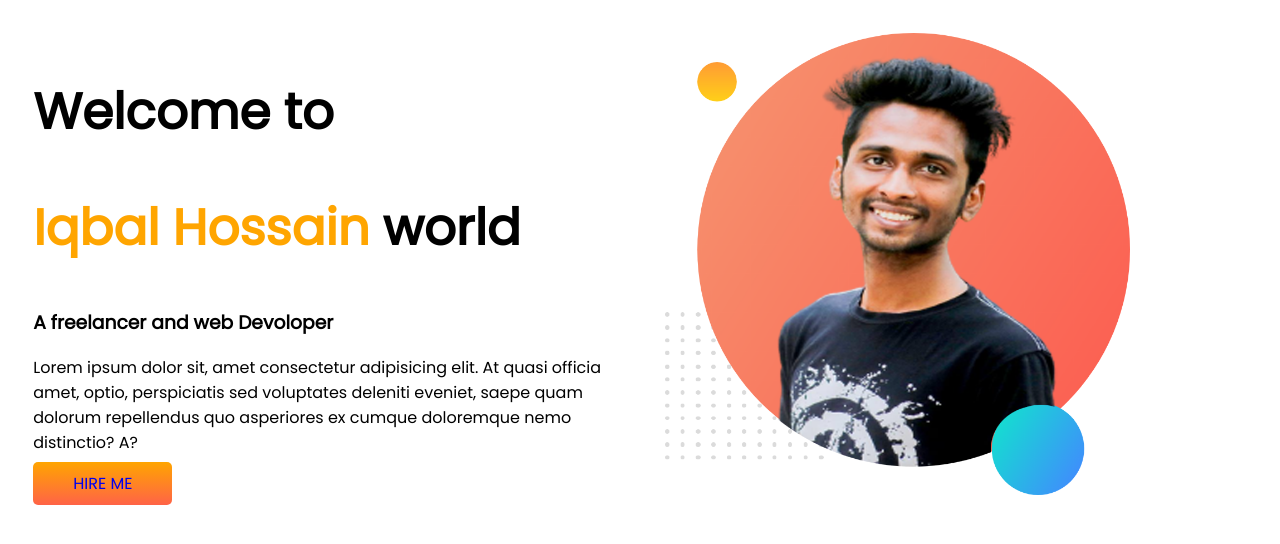
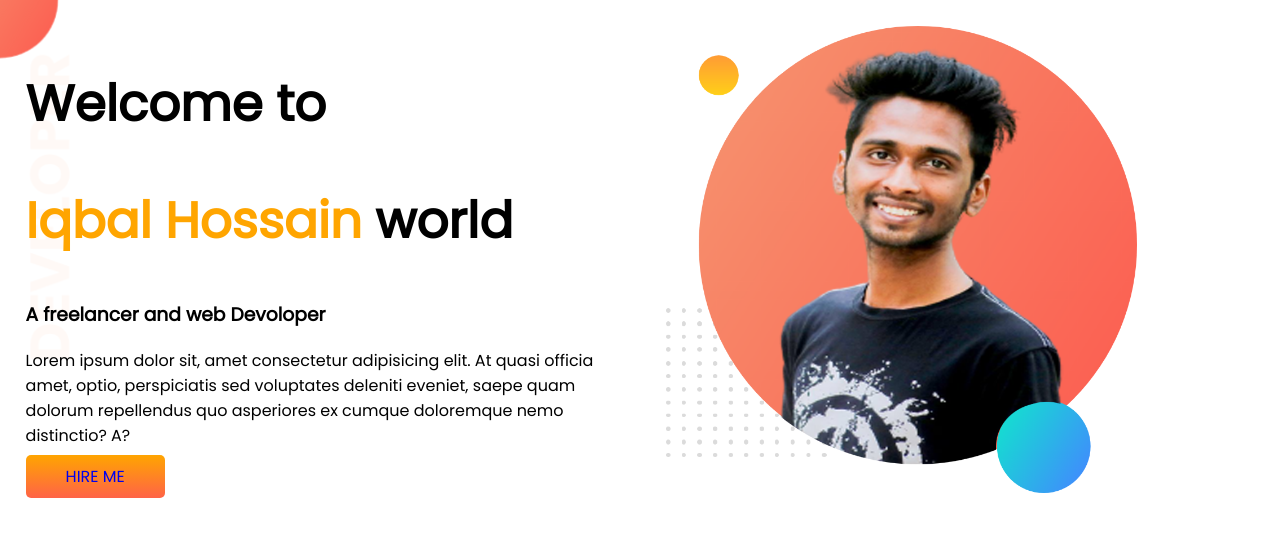
Before and after one commit to Iqbal-Hossain-Iqu/devoloper-portfolio, a plain HTML site: page index.html in a window 1280 px wide. Drawn offline with Linux system fonts and the light colour scheme.

Commit message:
background added

```diff
--- a/index.html
+++ b/index.html
@@ -11,7 +11,7 @@
     <link rel="stylesheet" href="style.css">
 </head>
 <body>
-    <section><div class="half-width">
+    <section class="top-banner"><div class="half-width">
         <h1>Welcome to</h1>
         <h1> <span class="orange-color">Iqbal Hossain</span> world</h1>
         <h3>A freelancer and web Devoloper</h3>
--- a/style.css
+++ b/style.css
@@ -1,5 +1,6 @@
 body {
     font-family: 'Poppins', sans-serif;
+    margin: 0;
 }
 
 h1 {
@@ -29,3 +30,8 @@ section {
     padding: 10px 40px;
     border-radius: 5px;
 }
+
+.top-banner {
+    background-image: url(top-banner.png);
+    background-repeat: no-repeat;
+}
```
Also changed, not shown: dream-bg.png (added), exp-bg.png (added), jhankar.png (added), jhankar2.png (added), my-bg2.png (added), top-banner.png (added).
